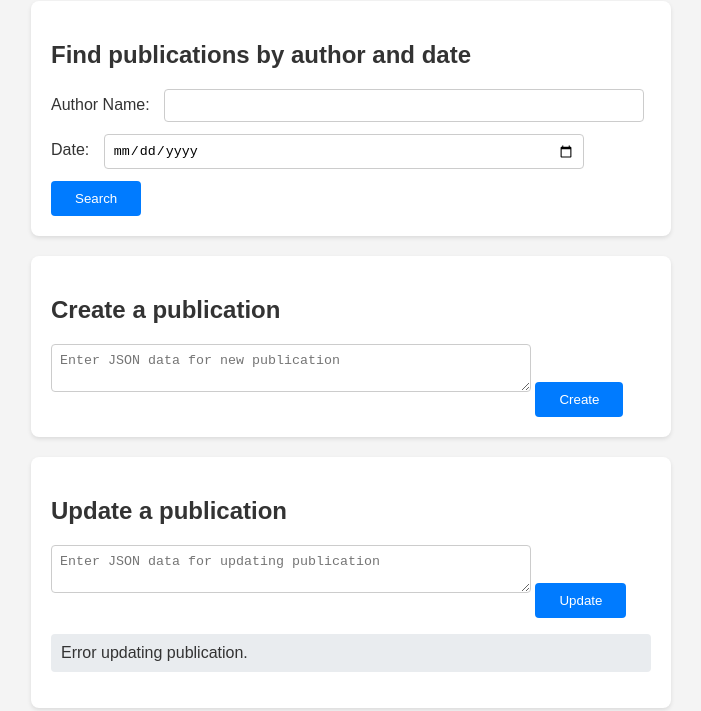
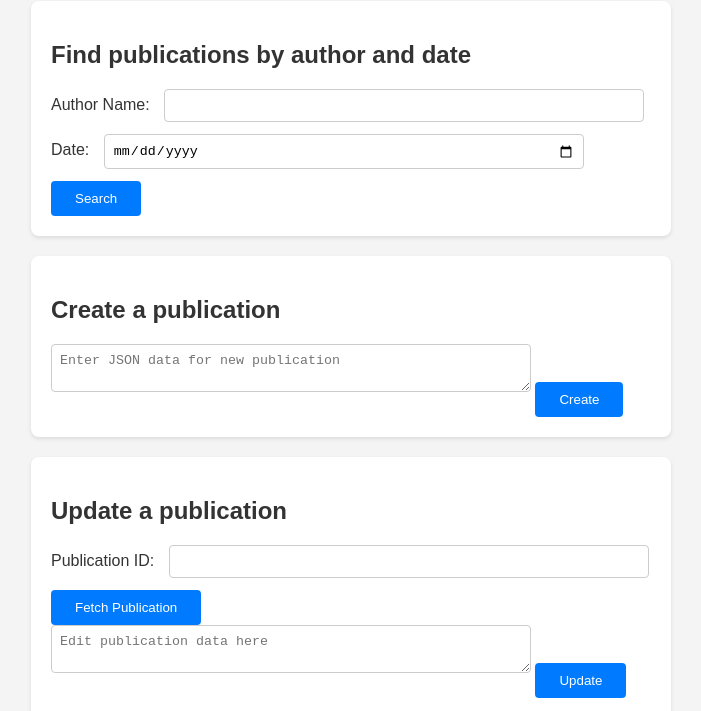
Before and after one commit to a-mountain/Publications-KPI, a plain HTML site: page Frontend/index.html in a window 1280 px wide. Both pictures are taken after a click on the button "Update". Shown: the part 79-790 px from the top of the page, without its empty margins (289-990 px from the left). Drawn offline with Linux system fonts and the light colour scheme; no server answers.

Commit message:
Add proper put

```diff
--- a/Frontend/index.html
+++ b/Frontend/index.html
@@ -94,7 +94,10 @@
 
 <section>
   <h2>Update a publication</h2>
-  <textarea id="updateData" placeholder="Enter JSON data for updating publication"></textarea>
+  <label for="updateId">Publication ID:</label>
+  <input type="text" id="updateId">
+  <button onclick="fetchPublicationForUpdate()">Fetch Publication</button>
+  <textarea id="updateData" placeholder="Edit publication data here"></textarea>
   <button onclick="updatePublication()">Update</button>
   <div id="updateResults"></div>
 </section>
@@ -183,6 +186,44 @@
     }
   }
 
+  async function fetchPublicationForUpdate() {
+    const publicationId = document.getElementById("updateId").value;
+    let url = `http://localhost:63687/publications/${encodeURIComponent(publicationId)}`;
+
+    try {
+      const response = await fetch(url);
+      if (!response.ok) {
+        throw new Error(`HTTP error! Status: ${response.status}`);
+      }
+      const publication = await response.json();
+      document.getElementById("updateData").value = JSON.stringify(publication, null, 2);
+    } catch (error) {
+      console.error('Fetch error:', error);
+      document.getElementById("updateResults").innerHTML = '<p>Error fetching publication.</p>';
+    }
+  }
+
+  async function updatePublication() {
+    const publicationId = document.getElementById("updateId").value;
+    const data = document.getElementById("updateData").value;
+    let url = `http://localhost:63687/publications/${encodeURIComponent(publicationId)}`;
+
+    try {
+      const response = await fetch(url, {
+        method: 'PUT',
+        headers: {
+          'Content-Type': 'application/json'
+        },
+        body: data
+      });
+      const updatedPublication = await response.json();
+      document.getElementById("updateResults").innerHTML = `<pre>${JSON.stringify(updatedPublication, null, 2)}</pre>`;
+    } catch (error) {
+      console.error('Fetch error:', error);
+      document.getElementById("updateResults").innerHTML = '<p>Error updating publication.</p>';
+    }
+  }
+
   function displayResults(data) {
     const formattedJson = JSON.stringify(data, null, 2);
     document.getElementById("results").innerHTML = `<pre>${formattedJson}</pre>`;
```
Also changed, not shown: Backend/api.js (+18 -7 lines), Backend/db.js (+10 -3 lines).
